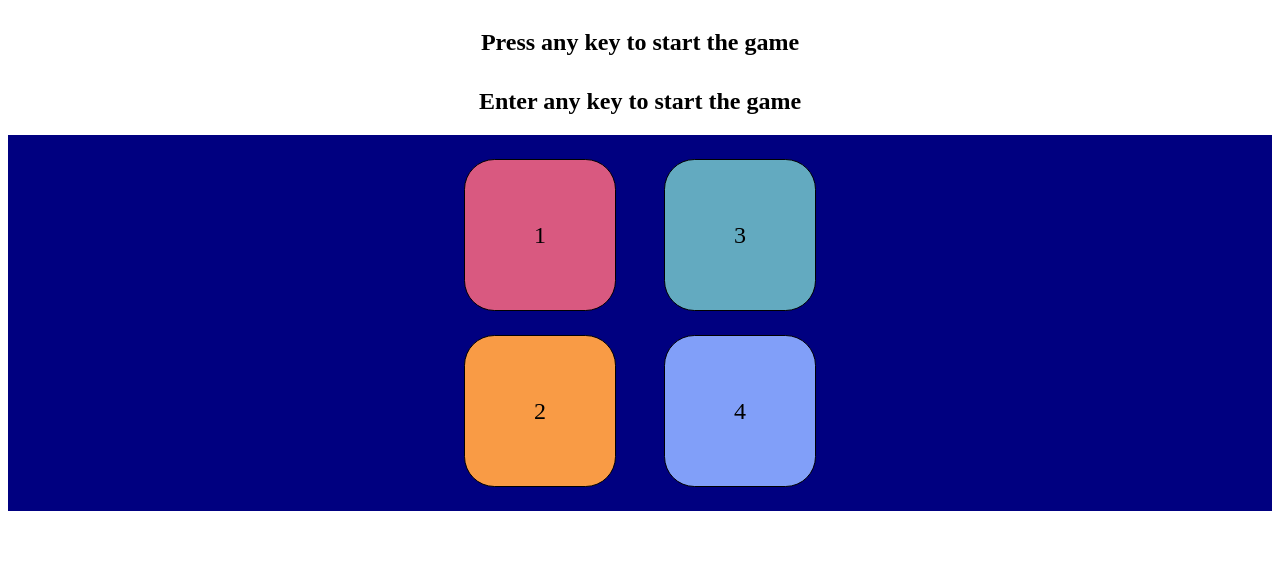
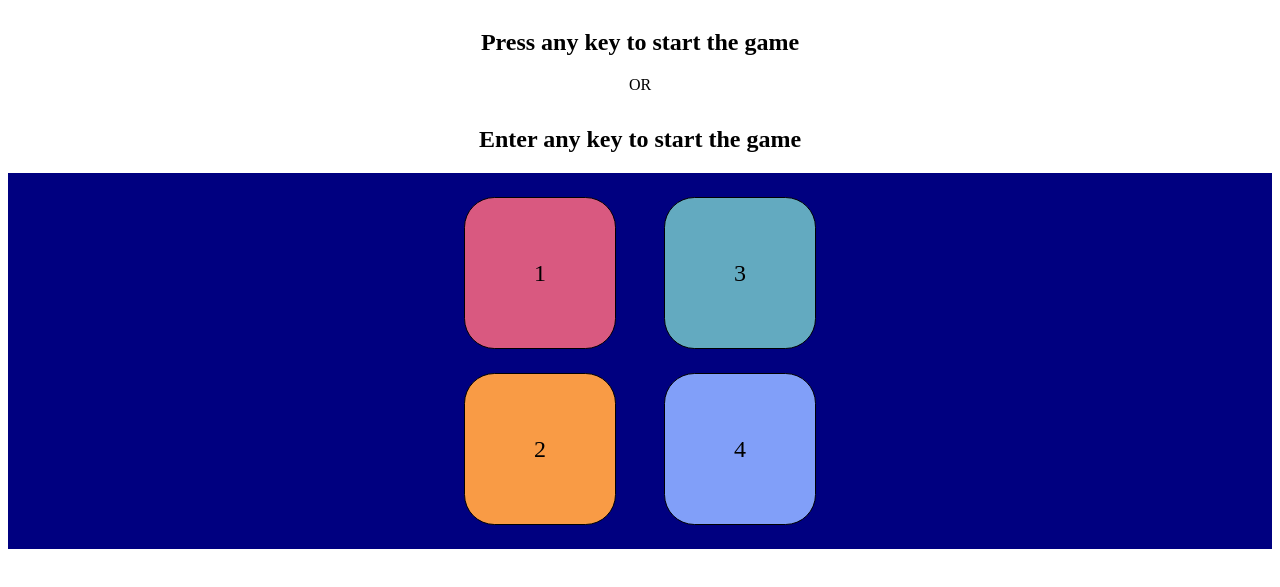
Before and after one commit to rbhb-lakshay-dev/simon-say-game, a plain HTML site: page index.html in a window 1280 px wide. Shown: the part 61-648 px from the top of the page. Drawn offline with Linux system fonts and the light colour scheme.

Commit message:
index.html

```diff
--- a/index.html
+++ b/index.html
@@ -8,10 +8,14 @@
   </head>
   <body>
     <h1>Simon Says Game</h1>
+    <div class="main">
       <div class="keypress">
         <h2 id="big-screen">Press any key to start the game</h2>
+        <p>OR</p>
+        <div id="inp">
           <h2 id="small-screen">Enter any key to start the game</h2>
           <input type="text" name="" id="key" placeholder="Enter Key" />
+        </div>
       </div>
       <div class="btn-container">
         <div class="line-one">
@@ -23,6 +27,7 @@
           <div class="btn purple" type="button" id="purple">4</div>
         </div>
       </div>
+    </div>
     <script src="app.js"></script>
   </body>
 </html>
```
Lines whose indentation alone changed are shown as unchanged.
